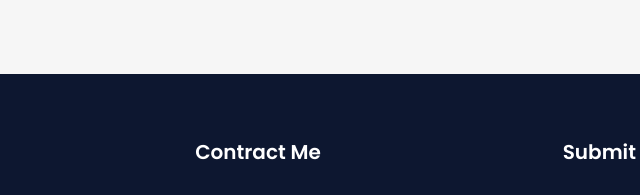
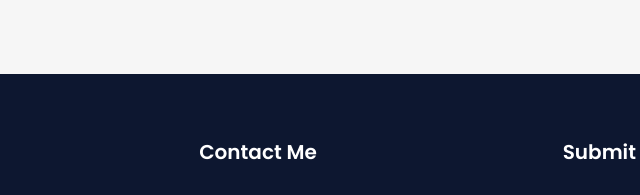
Before and after one commit to Slowy404/profile-v2.0, a plain HTML site: page index.html in a window 1280 px wide. Shown: the part 2660-2855 px from the top of the page, 382-1022 px from the left. Drawn offline with Linux system fonts and the light colour scheme.

Commit message:
Update index.html

```diff
--- a/index.html
+++ b/index.html
@@ -160,7 +160,7 @@
                         </div>
                     </div>
                     <div class="enditem-2">
-                        <h2 class="enditem__header">Contract Me</h2>
+                        <h2 class="enditem__header">Contact Me</h2>
                         <div class="phone">
                             <i class="fa-solid fa-user icon-2"></i>
                             <p class="enditem__text">(+84) 862138133</p>
```
